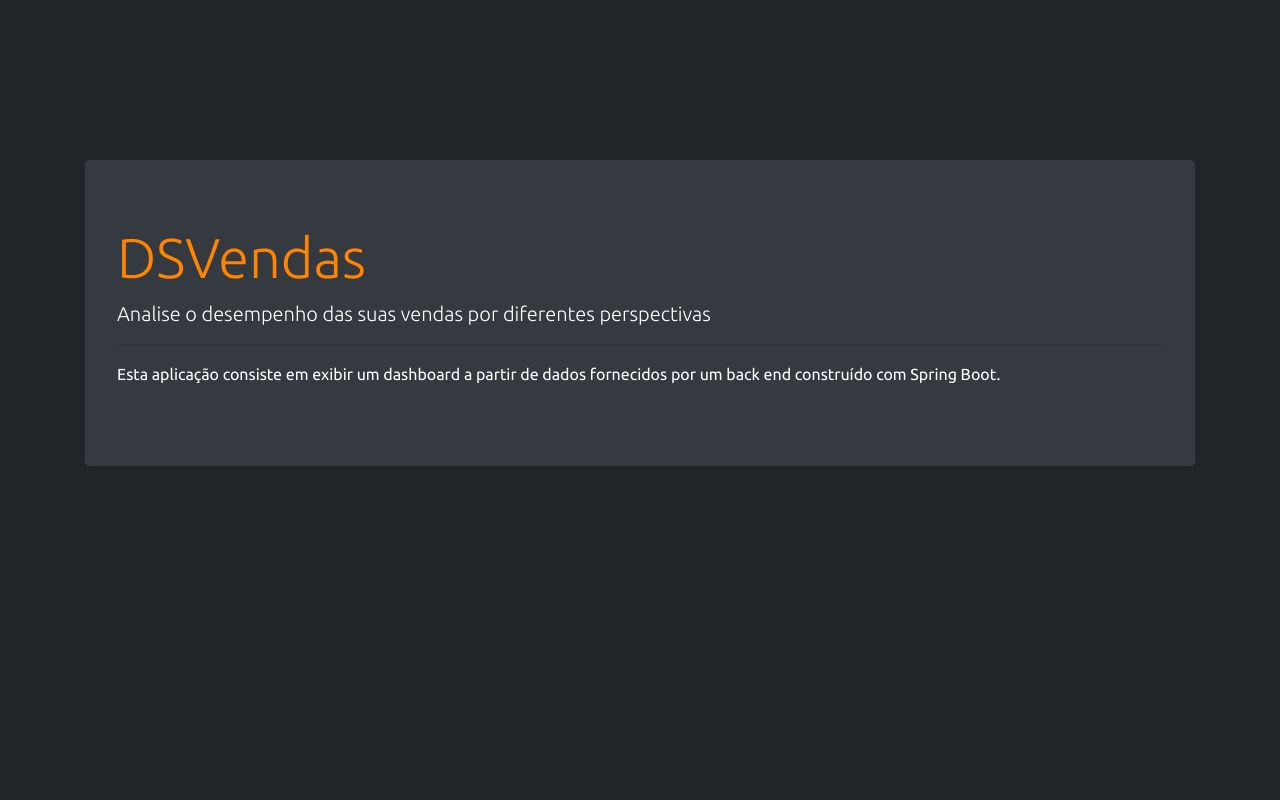
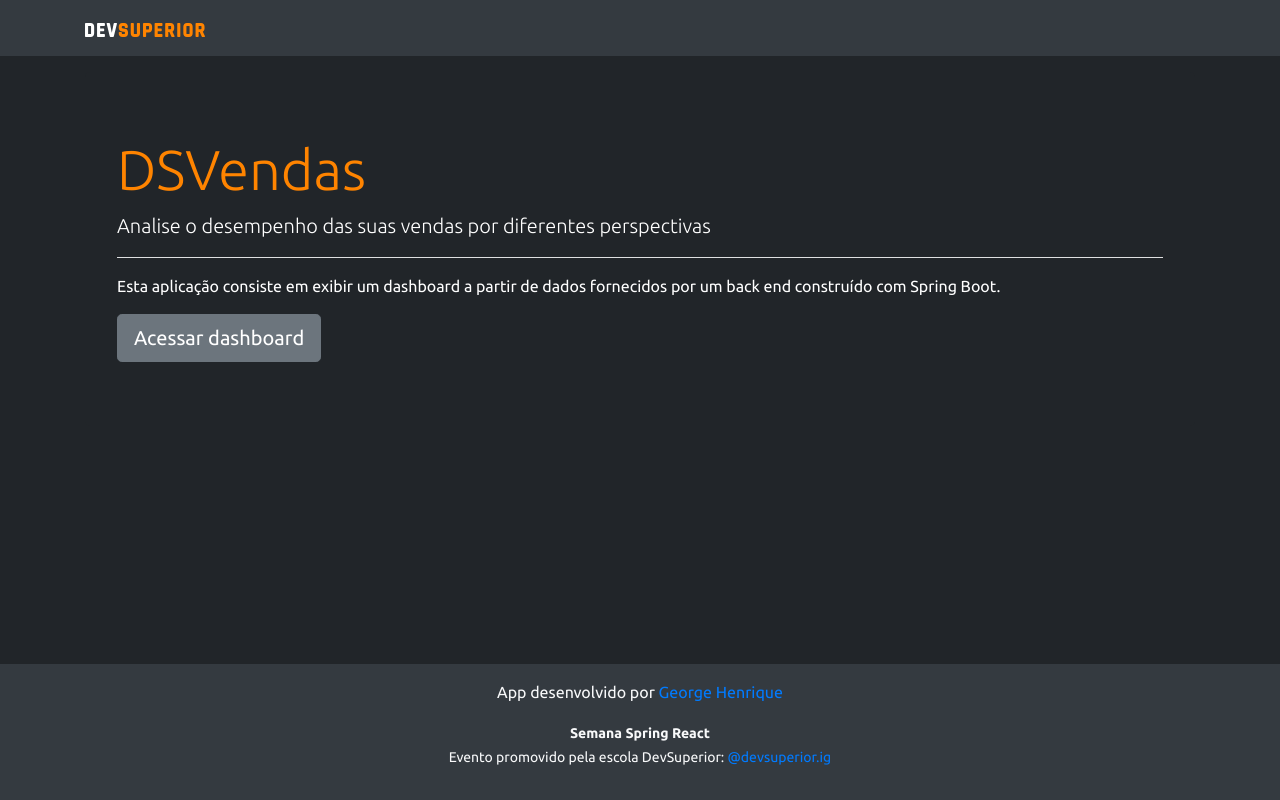
Before and after one commit to GeorgeHenriqueGH/Bootcamp-DevSuperior-Java-React, a React (Create React App) app in the folder frontend/: page / in a window 1280 px wide. Built offline with nearby package versions, Linux system fonts and the light colour scheme.

Commit message:
Home, navigation

```diff
--- a/frontend/src/assets/css/styles.css
+++ b/frontend/src/assets/css/styles.css
@@ -1,6 +1,7 @@
 @import url('https://fonts.googleapis.com/css2?family=Ubuntu:wght@300;400;500;700&display=swap');
 :root {
     --color-primary: #FF8400;
+    --color-secondary: #212529;
 }
 
 html, body {
@@ -28,6 +29,10 @@ html, body {
     background-color: var(--color-primary) !important;
 }
 
+.bg-secondary {
+    background-color: var(--color-secondary) !important;
+}
+
 .text-primary {
     color: var(--color-primary) !important;
 }
@@ -35,7 +40,3 @@ html, body {
 .text-secondary {
     color: #FFFFFF !important;
 }
-
-.center {
-    margin-top: 20vh;
-}
--- a/frontend/src/components/NavBar/index.tsx
+++ b/frontend/src/components/NavBar/index.tsx
@@ -1,11 +1,14 @@
 import ImgDsDark from "assets/img/ds-dark.svg";
+import { Link } from "react-router-dom";
 
 const NavBar = () => {
     return (
         <div className="d-flex flex-column flex-md-row align-items-center p-3 px-md-4 mb-3 bg-dark">
             <div className="container">
                 <nav className="my-2 my-md-0 mr-md-3">
-                    <img src={ImgDsDark} alt="DevSuperior" width="120" />
+                    <Link to="/">
+                        <img src={ImgDsDark} alt="DevSuperior" width="120"/>
+                    </Link>
                 </nav>
             </div>
         </div>
--- a/frontend/src/pages/Home/index.tsx
+++ b/frontend/src/pages/Home/index.tsx
@@ -1,13 +1,20 @@
+import Footer from "components/Footer";
+import NavBar from "components/NavBar";
+import { Link } from "react-router-dom"
+
 const Home = () => {
     return (<>
+        <NavBar></NavBar>
         <div className="container">
-            <div className="jumbotron bg-dark center">
+            <div className="jumbotron bg-secondary">
                 <h1 className="display-4 text-primary">DSVendas</h1>
                 <p className="lead text-white">Analise o desempenho das suas vendas por diferentes perspectivas</p>
-                <hr />
+                <hr className="bg-light"/>
                 <p className="text-white">Esta aplicação consiste em exibir um dashboard a partir de dados fornecidos por um back end construído com Spring Boot.</p>
+                <Link to="/dashboard" className="btn btn-secondary btn-lg">Acessar dashboard</Link>
             </div>
         </div>
+        <Footer></Footer>
     </>);
 }
 
```
Also changed, not shown: 1 other file (tests, documents, lock files or other folders).
